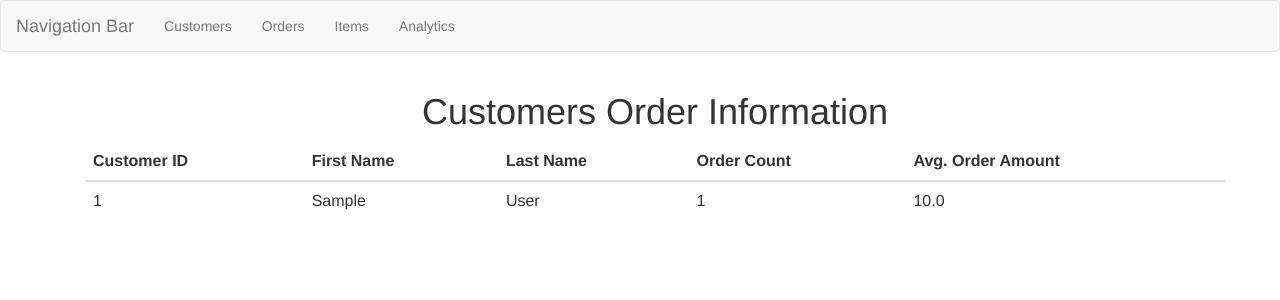
After one commit to husseinbb/flask_project, a Flask app: page /analytics/customers_orders_info in a window 1280 px wide. The commit adds this page. Shown: the top 300 px of the page. Run offline with Flask 3, Linux system fonts and the light colour scheme; tables that the repository leaves empty hold one stand-in row (values such as "Sample post"); some libraries are stand-ins or nearby versions.

Commit message:
add all anlaytics

```diff
--- a/app.py
+++ b/app.py
@@ -6,6 +6,7 @@ from models.item import Item
 from models.order_item import OrderItem
 from models.order import Order
 from flask_bootstrap import Bootstrap
+from sqlalchemy import func
 
 app = Flask(__name__)
 app.config['SQLALCHEMY_DATABASE_URI'] = 'postgresql://' + os.environ.get('DB_USERNAME', '') + ':' + os.environ.get('DB_PASSWORD', '') +'@localhost/' + os.environ.get('DB_DATABASE', '')
@@ -14,7 +15,7 @@ bootstrap = Bootstrap(app)
 
 @app.route('/')
 def home():
-    return "Hello world!"
+    return render_template('index.html')
 
 @app.route('/customers', methods=['GET'])
 def get_customers():
@@ -181,7 +182,11 @@ def add_order():
     return render_template('order/add_order.html', customers=customers, items=items)
 
 
-@app.route('/items_ordered_more_than', methods=['GET'])
+@app.route('/analytics', methods=['GET'])
+def analytics():
+    return render_template('analytics/anlaytics_main_page.html')
+
+@app.route('/analytics/items_ordered_more_than', methods=['GET'])
 def items_ordered_more_than():
     count = request.args.get('count', type=int, default=0)
 
@@ -191,7 +196,35 @@ def items_ordered_more_than():
         .having(db.func.count(OrderItem.item_id) >= count) \
         .all()
 
-    return render_template('items_ordered_more_than.html', items=ordered_items)
+    return render_template('analytics/items_ordered_more_than.html', items=ordered_items)
+
+
+@app.route('/analytics/customers_orders_info', methods=['GET'])
+def customers_orders_info():
+    customers_info = db.session.query(
+        Customer.id,
+        Customer.first_name,
+        Customer.last_name,
+        func.count(Order.id).label('order_count'),
+        func.avg(Item.price).label('avg_order_amount')
+    ).join(Order) \
+    .join(OrderItem, Order.id == OrderItem.order_id) \
+    .join(Item, OrderItem.item_id == Item.id) \
+    .group_by(Customer.id).all()
+
+    return render_template('analytics/customers_orders_info.html', customers=customers_info)
+
+
+@app.route('/analytics/items_ordered_most_to_least', methods=['GET'])
+def items_ordered_most_to_least():
+    ordered_items = db.session.query(Item.id, Item.name, func.count(OrderItem.item_id).label('order_count')) \
+        .join(OrderItem, Item.id == OrderItem.item_id) \
+        .group_by(Item.id, Item.name) \
+        .order_by(func.count(OrderItem.item_id).desc()) \
+        .all()
+
+    return render_template('analytics/items_ordered_most_to_least.html', items=ordered_items)
+
 
 if (__name__ == '__main__'):
     app.run()
--- /dev/null
+++ b/templates/analytics/customers_orders_info.html
@@ -0,0 +1,33 @@
+{% extends 'base.html' %}
+
+{% block title %}Customers Orders{% endblock %}
+
+{% block content %}
+
+<div class="container mt-4">
+    <h1 class="text-center">Customers Order Information</h1>
+    <table class="table table-hover mt-4">
+        <thead>
+            <tr>
+                <th>Customer ID</th>
+                <th>First Name</th>
+                <th>Last Name</th>
+                <th>Order Count</th>
+                <th>Avg. Order Amount</th>
+            </tr>
+        </thead>
+        <tbody>
+            {% for customer in customers %}
+                <tr>
+                    <td>{{ customer.id }}</td>
+                    <td>{{ customer.first_name }}</td>
+                    <td>{{ customer.last_name }}</td>
+                    <td>{{ customer.order_count }}</td>
+                    <td>{{ customer.avg_order_amount}}</td>
+                </tr>
+            {% endfor %}
+        </tbody>
+    </table>
+</div>
+
+{% endblock %}
--- a/templates/base.html
+++ b/templates/base.html
@@ -4,6 +4,22 @@
     <link rel="stylesheet" href="https://maxcdn.bootstrapcdn.com/bootstrap/3.3.7/css/bootstrap.min.css">
 </head>
 <body>
+    <nav class="navbar navbar-default">
+        <div class="container-fluid">
+            <div class="navbar-header">
+                <a class="navbar-brand" href="/">Navigation Bar</a>
+            </div>
+            <div class="collapse navbar-collapse">
+                <ul class="nav navbar-nav">
+                    <li><a href="/customers">Customers</a></li>
+                    <li><a href="/orders">Orders</a></li>
+                    <li><a href="/items">Items</a></li>
+                    <li><a href="/analytics">Analytics</a></li>
+                </ul>
+            </div>
+        </div>
+    </nav>
+
     <div class="container">
         {% block content %}
         {% endblock %}
```
Also changed, not shown: templates/analytics/anlaytics_main_page.html (added, +16 -0 lines), templates/analytics/items_ordered_most_to_least.html (added, +29 -0 lines), templates/index.html (added, +12 -0 lines), templates/analytics/items_ordered_more_than.html (renamed from templates/items_ordered_more_than.html).
